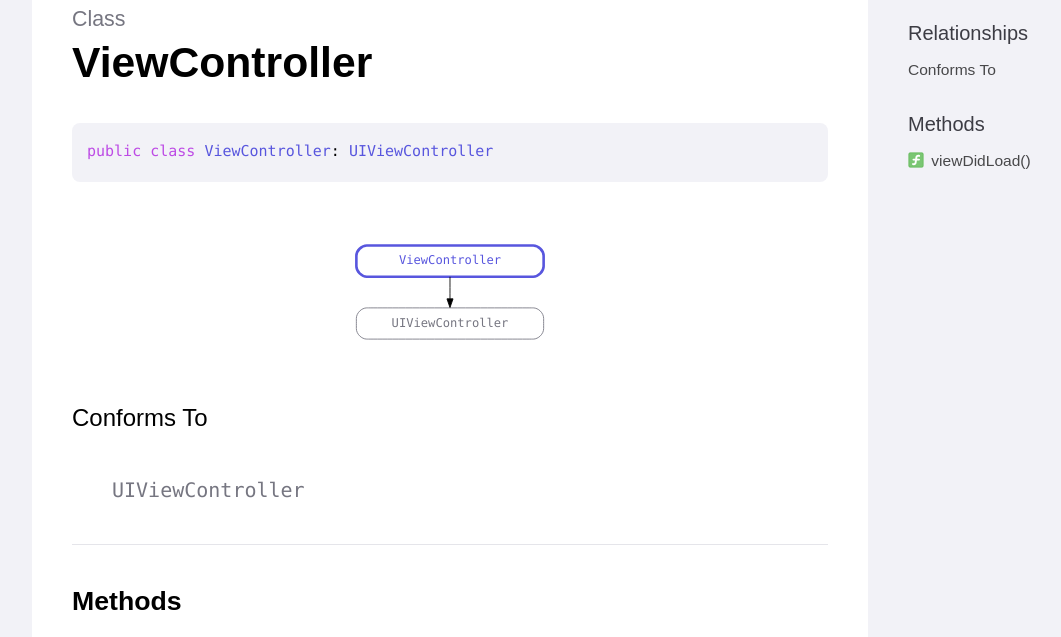
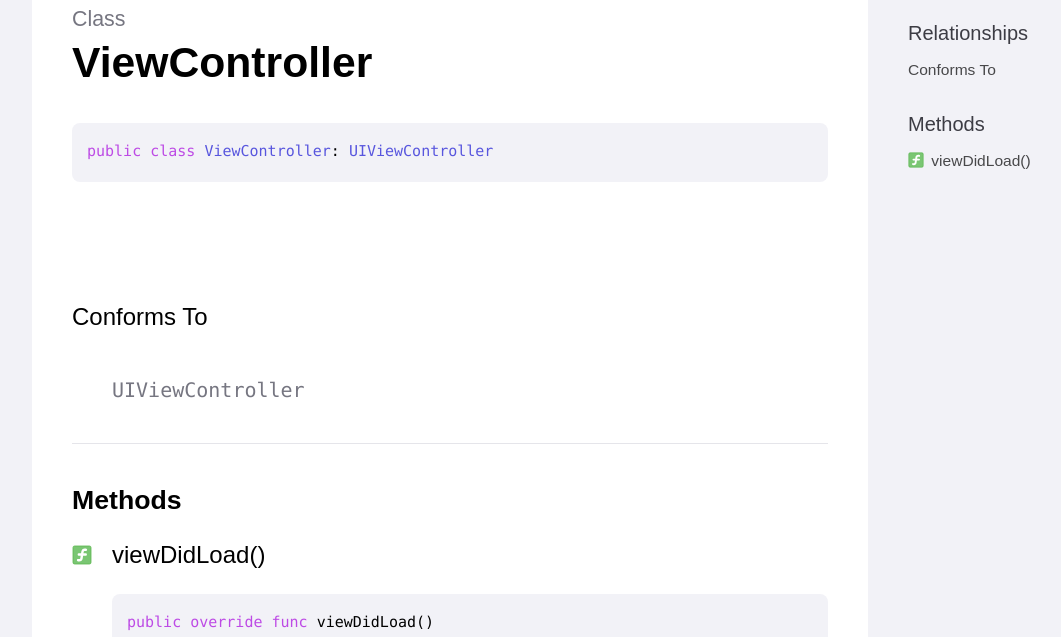
Before and after one commit to arpanCode/intro, a plain HTML site: page ViewController/index.html in a window 1280 px wide. Shown: the part 138-775 px from the top of the page, without its empty margins (32-1093 px from the left). Drawn offline with Linux system fonts and the light colour scheme; files that its build step writes are made by us from their sources.

Commit message:
deploy: deeadcbf961f2a30841989fa17d85ea1ffdb35dd

```diff
--- a/ViewController/index.html
+++ b/ViewController/index.html
@@ -41,40 +41,6 @@
 <section id="relationships">
     <h2 hidden>Relationships</h2>
         <figure>
-    <?xml version="1.0" encoding="UTF-8" standalone="no"?>
-<!DOCTYPE svg PUBLIC "-//W3C//DTD SVG 1.1//EN"
- "http://www.w3.org/Graphics/SVG/1.1/DTD/svg11.dtd">
-<!-- Generated by graphviz version 2.40.1 (20161225.0304)
- -->
-<!-- Title: %3 Pages: 1 -->
-<svg width="872pt" height="116pt"
- viewBox="0.00 0.00 872.00 116.00" xmlns="http://www.w3.org/2000/svg" xmlns:xlink="http://www.w3.org/1999/xlink">
-<g id="graph0" class="graph" transform="scale(1 1) rotate(0) translate(4 112)">
-<title>%3</title>
-<polygon fill="#ffffff" stroke="transparent" points="-4,4 -4,-112 868,-112 868,4 -4,4"/>
-<!-- ViewController -->
-<g id="node1" class="node class current">
-<title>ViewController</title>
-<g id="a_node1"><a xlink:href="./ViewController" xlink:title="ViewController">
-<path fill="none" stroke="#000000" stroke-width="3" d="M528,-108C528,-108 336,-108 336,-108 330,-108 324,-102 324,-96 324,-96 324,-84 324,-84 324,-78 330,-72 336,-72 336,-72 528,-72 528,-72 534,-72 540,-78 540,-84 540,-84 540,-96 540,-96 540,-102 534,-108 528,-108"/>
-<text text-anchor="middle" x="432" y="-86.3" font-family="Menlo" font-size="14.00" fill="#000000">ViewController</text>
-</a>
-</g>
-</g>
-<!-- UIViewController -->
-<g id="node2" class="node unknown">
-<title>UIViewController</title>
-<path fill="none" stroke="#000000" d="M528,-36C528,-36 336,-36 336,-36 330,-36 324,-30 324,-24 324,-24 324,-12 324,-12 324,-6 330,0 336,0 336,0 528,0 528,0 534,0 540,-6 540,-12 540,-12 540,-24 540,-24 540,-30 534,-36 528,-36"/>
-<text text-anchor="middle" x="432" y="-14.3" font-family="Menlo" font-size="14.00" fill="#000000">UIViewController</text>
-</g>
-<!-- ViewController&#45;&gt;UIViewController -->
-<g id="edge1" class="edge conformsTo">
-<title>ViewController&#45;&gt;UIViewController</title>
-<path fill="none" stroke="#000000" d="M432,-71.8314C432,-64.131 432,-54.9743 432,-46.4166"/>
-<polygon fill="#000000" stroke="#000000" points="435.5001,-46.4132 432,-36.4133 428.5001,-46.4133 435.5001,-46.4132"/>
-</g>
-</g>
-</svg>
 
 
     <figcaption hidden>Inheritance graph for ViewController.</figcaption>
@@ -102,7 +68,7 @@
 
     <footer>
         <p>
-    Generated on <time datetime="2020-12-04T15:10:05+0000">December 4, 2020</time> using <a href="https://github.com/SwiftDocOrg/swift-doc">swift-doc</a> <span class="version">1.0.0-beta.5</span>.
+    Generated on <time datetime="2020-12-04T15:23:13+0000">December 4, 2020</time> using <a href="https://github.com/SwiftDocOrg/swift-doc">swift-doc</a> <span class="version">1.0.0-beta.5</span>.
 </p>
     </footer>
 </body>
```
Also changed, not shown: AppDelegate/index.html (+16 -16 lines), index.html (+1 -1 lines), 1 other file.
